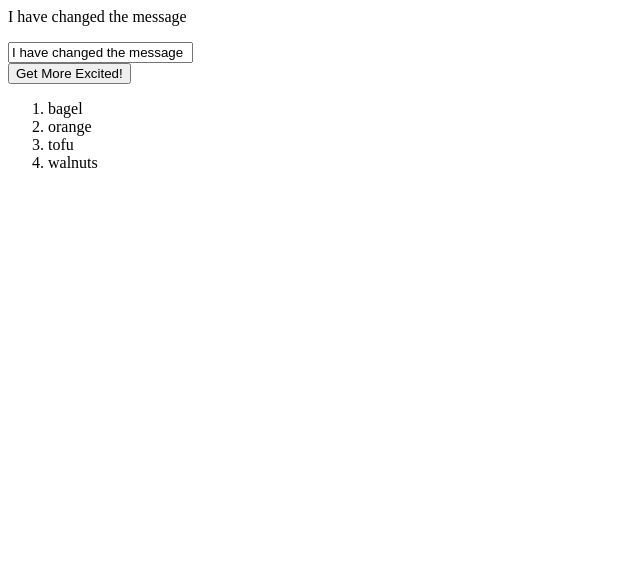
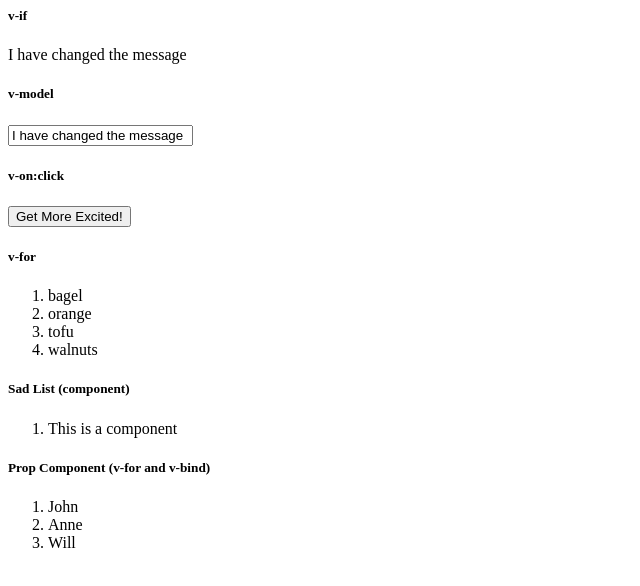
Before and after one commit to willmt80/C4C-Vue-intro, a plain HTML site: page index.html in a window 1280 px wide. Shown: the whole page, without its empty margins (0-640 px from the left). Drawn offline with nearby package versions, Linux system fonts and the light colour scheme.

Commit message:
Added more functionality with components

```diff
--- a/index.html
+++ b/index.html
@@ -4,16 +4,32 @@
     </head>
     <body>
         <div id="app">
+            <h5>v-if</h5>
             <p v-if = "seen">
                 {{ message }}
             </p>
+            <h5>v-model</h5>
             <input v-model ="message">
             <br>
+            <h5>v-on:click</h5>
             <button v-on:click="addExclamation">Get More Excited!</button>
+            <h5>v-for</h5>
             <ol>
                 <li v-for = "grocery in groceries">
                     {{ grocery.item }}
                 </li>
+            </ol>
+            <h5>Sad List (component)</h5>
+            <ol>
+                <sad-list></sad-list>
+            </ol>
+            <h5>Prop Component (v-for and v-bind)</h5>
+            <ol>
+                <reusable-name-list
+                    v-for = "name in firstNames"
+                    v-bind:item = "name"
+                    v-bind:key = "name.id">
+                </reusable-name-list>
             </ol>
         </div>
 
--- a/index.js
+++ b/index.js
@@ -1,3 +1,16 @@
+// Creates a basic component that can be called in HTML files
+Vue.component('sad-list', {
+    // Stuff within the template is written in html
+    template: '<li>This is a component</li>'
+})
+
+// A list component that can use name from app.data
+Vue.component('reusable-name-list', {
+    props: ['item'], // item is the same as the 'item' in the template
+    template: '<li> {{ item.text }} </li>'
+    // v-bind is used to link item to some item in a list
+})
+
 var app = new Vue({
     // Where the Vue object is pointing. The is in <div> tag where id = "app"
     el: '#app',
@@ -12,6 +25,12 @@ var app = new Vue({
             { item: 'bagel' },
             { item: 'orange' },
             { item: 'tofu' }
+        ],
+
+        firstNames: [
+            {id: 0, text: 'John'},
+            {id: 1, text: 'Anne'},
+            {id: 2, text: 'Will'}
         ]
     },
     // Defining functions seperately from data
```
